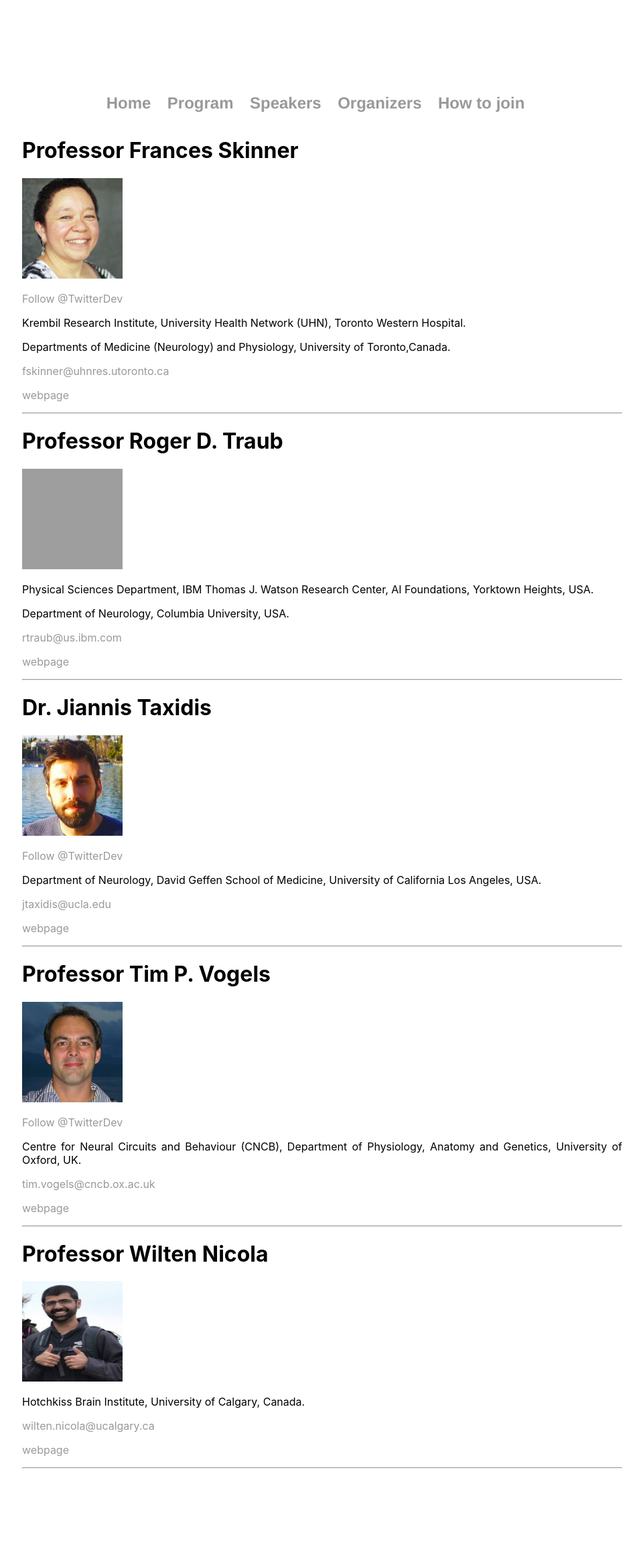
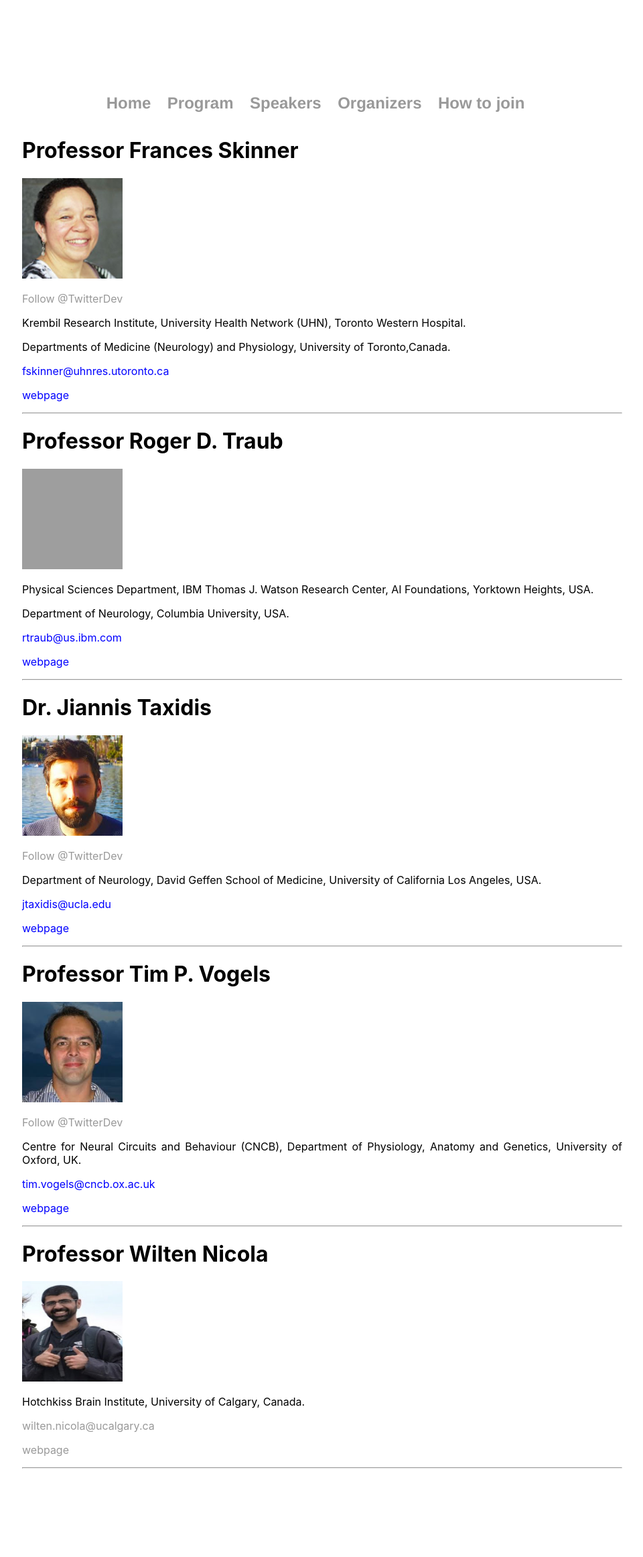
Before and after one commit to spirosChv/ocns2021interneurons, a Jekyll site: the page built from speakers/index.html, in a window 1280 px wide. Shown: the whole page at 67% size, without its empty margins (159-1119 px from the left). Built offline with Jekyll 4.4.1, drawn with Linux system fonts in a browser that asks for light colours; comment, search, counter and statistics services are not loaded; grey boxes are pictures that could not be loaded.

Commit message:
Update index.html

```diff
--- a/speakers/index.html
+++ b/speakers/index.html
@@ -13,10 +13,10 @@ title: Speakers
 		src="https://platform.twitter.com/widgets.js" charset="utf-8"></script>
 	</p>
 
-		<p> Krembil Research Institute, University Health Network (UHN), Toronto Western Hospital.</p>
-		<p> Departments of Medicine (Neurology) and Physiology, University of Toronto,Canada.</p>
-		<p> <a href="mailto:fskinner@uhnres.utoronto.ca">fskinner@uhnres.utoronto.ca</a></p>
-		<p> <a href="http://www.skinnerlab.org/">webpage</a></p>
+	<p> Krembil Research Institute, University Health Network (UHN), Toronto Western Hospital.</p>
+	<p> Departments of Medicine (Neurology) and Physiology, University of Toronto,Canada.</p>
+	<p> <a style="color:blue" href="mailto:fskinner@uhnres.utoronto.ca">fskinner@uhnres.utoronto.ca</a></p>
+	<p> <a style="color:blue" href="http://www.skinnerlab.org/">webpage</a></p>
 
 
 
@@ -25,8 +25,8 @@ title: Speakers
 	<img src="../figures/traub.jpg" alt="traub" width="150" height="150">
 	<p> Physical Sciences Department, IBM Thomas J. Watson Research Center, AI Foundations, Yorktown Heights, USA.</p>
 	<p> Department of Neurology, Columbia University, USA.</p>
-	<p> <a href="mailto:rtraub@us.ibm.com">rtraub@us.ibm.com</a></p>
-	<p> <a href="https://www.einsteinfoundation.de/en/people-projects/einstein-visiting-fellows/roger-traub/">webpage</a></p>
+	<p> <a style="color:blue" href="mailto:rtraub@us.ibm.com">rtraub@us.ibm.com</a></p>
+	<p> <a style="color:blue" href="https://www.einsteinfoundation.de/en/people-projects/einstein-visiting-fellows/roger-traub/">webpage</a></p>
 
 	<hr>
 	<h1 style="fonts-size: 16px"> Dr. Jiannis Taxidis </h1>
@@ -36,8 +36,8 @@ title: Speakers
 		src="https://platform.twitter.com/widgets.js" charset="utf-8"></script>
 	</p>
 	<p> Department of Neurology, David Geffen School of Medicine, University of California Los Angeles, USA.</p>
-	<p> <a href="mailto:jtaxidis@ucla.edu">jtaxidis@ucla.edu</a></p>
-	<p> <a href="https://golshanilab.neurology.ucla.edu/">webpage</a></p>
+	<p> <a style="color:blue" href="mailto:jtaxidis@ucla.edu">jtaxidis@ucla.edu</a></p>
+	<p> <a style="color:blue" href="https://golshanilab.neurology.ucla.edu/">webpage</a></p>
 
 
 	<hr>
@@ -49,8 +49,8 @@ title: Speakers
 	</p>
 	<p> Centre for Neural Circuits and Behaviour (CNCB), Department of Physiology, Anatomy and Genetics,
 		University of Oxford, UK.</p>
-	<p> <a href="mailto:tim.vogels@cncb.ox.ac.uk">tim.vogels@cncb.ox.ac.uk</a></p>
-	<p> <a href="https://vogelslab.org/">webpage</a></p>
+	<p> <a style="color:blue" href="mailto:tim.vogels@cncb.ox.ac.uk">tim.vogels@cncb.ox.ac.uk</a></p>
+	<p> <a style="color:blue" href="https://vogelslab.org/">webpage</a></p>
 
 
 	<hr>
```
